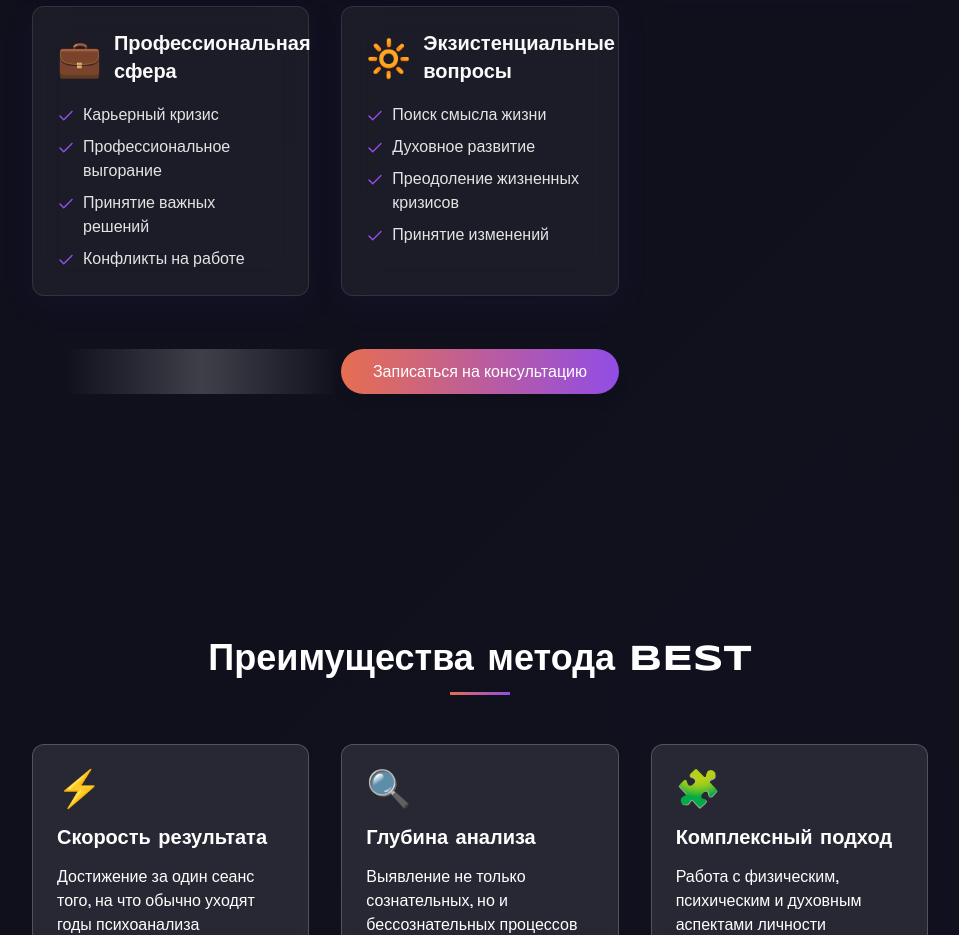
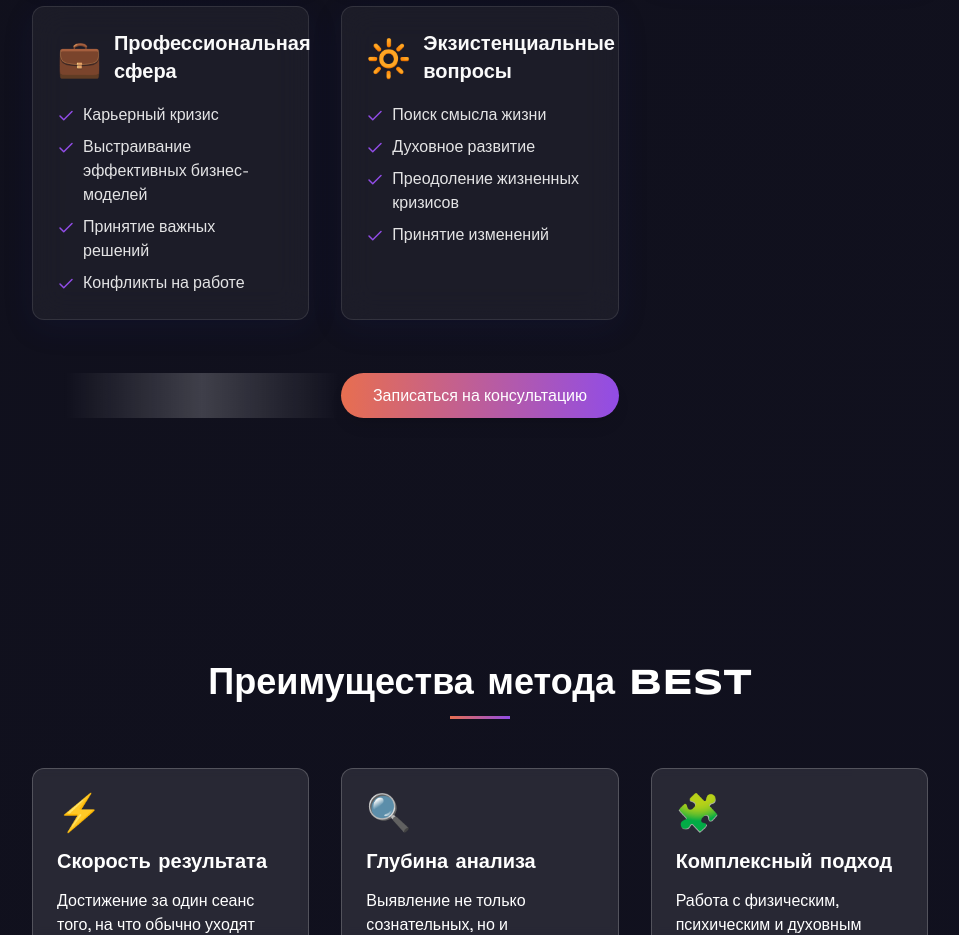
Before and after one commit to ivkin-vladimir/best-transformation-landing, a React (Vite) app: page / in a window 1280 px wide. Shown: the part 5180-6115 px from the top of the page, without its empty margins (160-1119 px from the left). Built offline with nearby package versions, Linux system fonts and the light colour scheme; no server answers.

Commit message:
Update problems section
Update item in problems section.

```diff
--- a/src/components/ProblemsSection.tsx
+++ b/src/components/ProblemsSection.tsx
@@ -22,7 +22,7 @@ const ProblemsSection: React.FC = () => {
     },
     {
       category: "Профессиональная сфера",
-      items: ["Карьерный кризис", "Профессиональное выгорание", "Принятие важных решений", "Конфликты на работе"],
+      items: ["Карьерный кризис", "Выстраивание эффективных бизнес-моделей", "Принятие важных решений", "Конфликты на работе"],
       icon: "💼"
     },
     {
```
